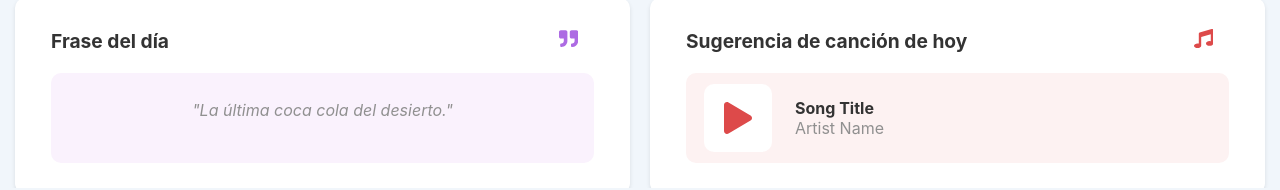
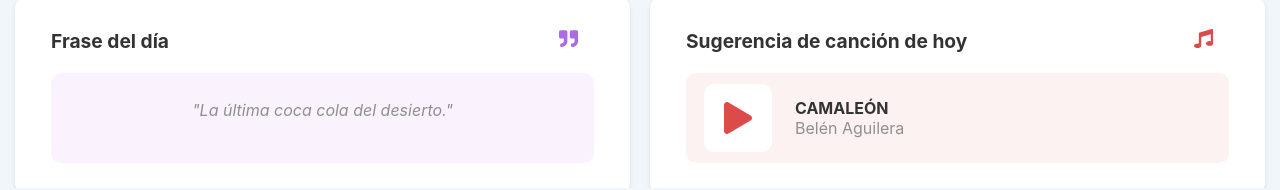
Before and after one commit to snowcodeer/language-dailies-frontend, a React (Create React App) app: page / in a window 1280 px wide. Shown: the part 577-767 px from the top of the page. Built offline with nearby package versions, Linux system fonts and the light colour scheme.

Commit message:
music player works!

```diff
--- a/src/components/MusicBox.jsx
+++ b/src/components/MusicBox.jsx
@@ -1,12 +1,56 @@
-import React, { useState } from 'react';
+import React, { useState, useEffect, useRef } from 'react';
 import { FaMusic, FaPlay, FaPause } from 'react-icons/fa';
 import '../styles/MusicBox.css';
 
 const MusicBox = () => {
   const [isPlaying, setIsPlaying] = useState(false);
+  const [songTitle, setSongTitle] = useState('CAMALEÓN'); // Change as needed
+  const [artistName, setArtistName] = useState('Belén Aguilera'); // Change as needed
+  const playerRef = useRef(null);
+  const videoId = 'owxDYkHYTJA'; // Replace with your video ID
+  const youtubeUrl = `https://www.youtube.com/watch?v=${videoId}`;
+
+  useEffect(() => {
+    // Load the YouTube IFrame API if not already loaded.
+    if (!document.getElementById('youtube-iframe-api')) {
+      const tag = document.createElement('script');
+      tag.src = 'https://www.youtube.com/iframe_api';
+      tag.id = 'youtube-iframe-api';
+      document.body.appendChild(tag);
+    }
+
+    // Define the global callback for when the API is ready.
+    window.onYouTubeIframeAPIReady = () => {
+      playerRef.current = new window.YT.Player('youtube-player', {
+        height: '0',
+        width: '0',
+        videoId,
+        playerVars: {
+          origin: window.location.origin,
+        },
+      });
+    };
+
+    // Cleanup: remove the global callback on unmount.
+    return () => {
+      window.onYouTubeIframeAPIReady = null;
+    };
+  }, [videoId]);
+
+  useEffect(() => {
+    if (playerRef.current && typeof playerRef.current.playVideo === 'function') {
+      if (isPlaying) {
+        playerRef.current.playVideo();
+      } else {
+        playerRef.current.pauseVideo();
+      }
+    }
+  }, [isPlaying]);
+
   const togglePlayPause = () => {
     setIsPlaying(prevState => !prevState);
-  }
+  };
+
   return (
     <>
       <h2>
@@ -19,11 +63,24 @@ const MusicBox = () => {
             {isPlaying ? <FaPause size={32} color="#dd4a4a" /> : <FaPlay size={32} color="#dd4a4a" />}
           </button>
           <div className="song-details">
-            <div className="song-title">Song Title</div>
-            <div className="artist-name">Artist Name</div>
+            {/* The song title is now a link to the YouTube video */}
+            <div className="song-title">
+              <a
+                href={youtubeUrl}
+                target="_blank"
+                rel="noopener noreferrer"
+                style={{ color: 'inherit', textDecoration: 'none' }}
+                className="song-link"
+              >
+                {songTitle}
+              </a>
+            </div>
+            <div className="artist-name">{artistName}</div>
           </div>
         </div>
       </div>
+      {/* Invisible YouTube player */}
+      <div id="youtube-player" style={{ position: 'absolute', left: '-9999px' }}></div>
     </>
   );
 };
--- a/src/styles/MusicBox.css
+++ b/src/styles/MusicBox.css
@@ -37,3 +37,7 @@
   .artist-name {
    color: #909090;
   }
+
+  .song-title:hover {
+    text-decoration: underline;
+  }
```
